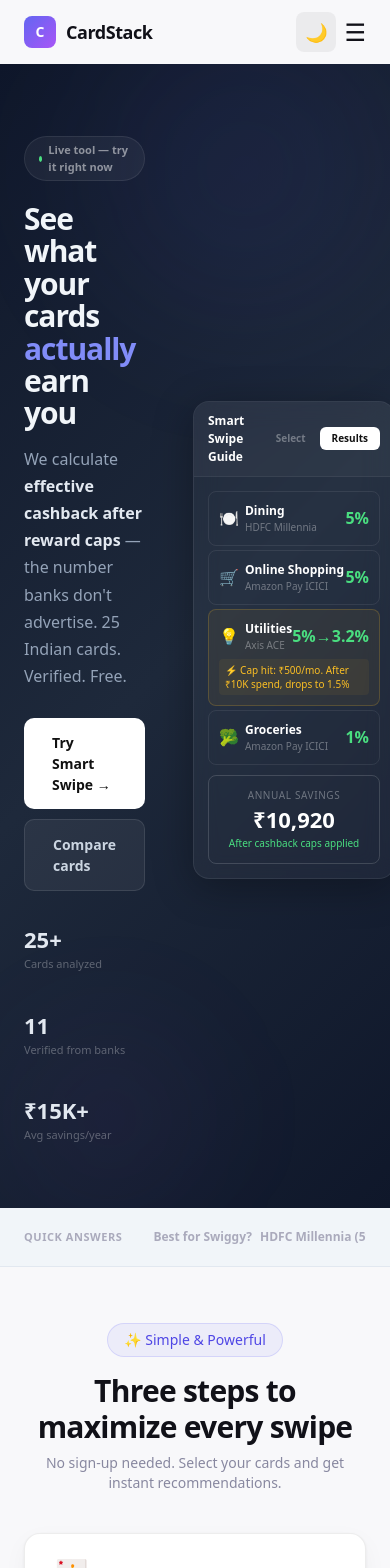
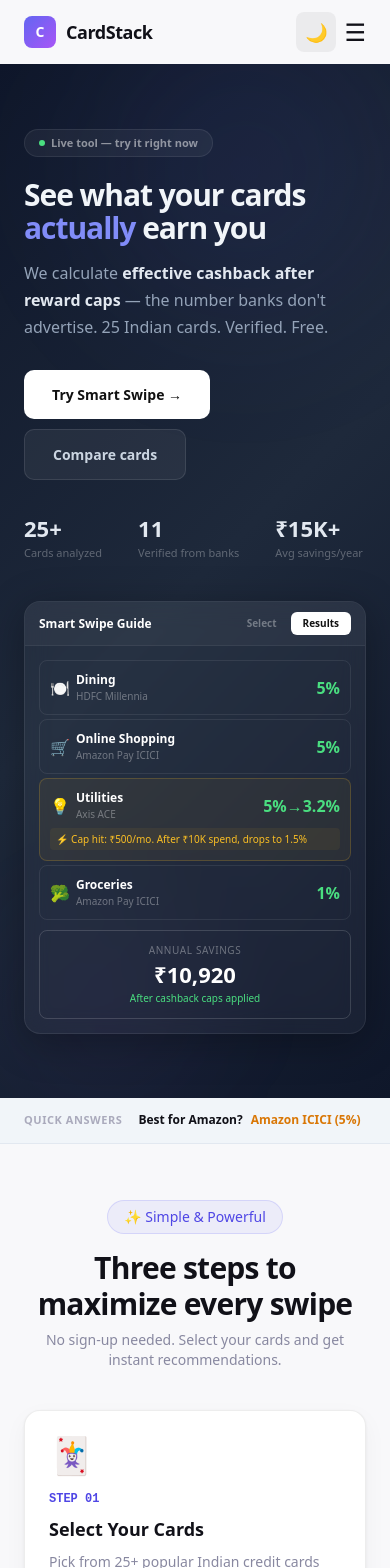
Before and after one commit to aipanhouse15-lab/cardstack, a Next.js app: page / in a window 390 px wide. Shown: the top 1568 px of the page. Built offline with nearby package versions, Linux system fonts and the light colour scheme.

Commit message:
Add files via upload

```diff
--- a/components/HomeClient.jsx
+++ b/components/HomeClient.jsx
@@ -133,7 +133,7 @@ export default function HomeClient() {
       <section style={{ background: "linear-gradient(135deg,#0f172a,#1e293b,#0f172a)", position: "relative", overflow: "hidden", marginTop: 64 }}>
         <div style={{ position:"absolute",top:-120,right:-80,width:450,height:450,borderRadius:"50%",background:"radial-gradient(circle,rgba(99,102,241,0.1),transparent 70%)",filter:"blur(60px)",pointerEvents:"none" }}/>
         <div style={{ position:"absolute",bottom:-60,left:-40,width:300,height:300,borderRadius:"50%",background:"radial-gradient(circle,rgba(168,85,247,0.06),transparent 70%)",filter:"blur(50px)",pointerEvents:"none" }}/>
-        <div style={{ maxWidth:1060, margin:"0 auto", padding:"72px 24px 64px", display:"grid", gridTemplateColumns:"1.15fr 0.85fr", gap:48, alignItems:"center", position:"relative", zIndex:2 }}>
+        <div className="max-w-[1060px] mx-auto px-6 py-16 md:py-[72px] grid grid-cols-1 md:grid-cols-[1.15fr_0.85fr] gap-10 md:gap-12 items-center relative z-[2]">
           <div style={{ transition:"all 0.7s", opacity:vis?1:0, transform:vis?"translateY(0)":"translateY(20px)" }}>
             <div style={{ display:"inline-flex", alignItems:"center", gap:6, background:"rgba(255,255,255,0.05)", border:"1px solid rgba(255,255,255,0.08)", borderRadius:100, padding:"5px 14px", marginBottom:22, fontSize:11, fontWeight:700, color:"rgba(255,255,255,0.5)" }}>
               <span style={{ width:6,height:6,borderRadius:"50%",background:"#4ade80" }}/> Live tool — try it right now
@@ -162,7 +162,13 @@ export default function HomeClient() {
       <section style={{ background:"var(--bg-section-slate)", borderBottom:"1px solid var(--border-section-slate)", padding:"14px 24px" }}>
         <div style={{ maxWidth:900, margin:"0 auto", display:"flex", alignItems:"center", gap:16, overflow:"hidden" }}>
           <span className="text-[11px] font-extrabold uppercase tracking-wider flex-shrink-0" style={{color:"var(--text-faint)"}}>Quick answers</span>
-          <div style={{ display:"flex", gap:10, overflow:"hidden", flex:1 }}>
+          {/* Mobile: show only active pick */}
+          <div className="flex md:hidden items-center gap-2 flex-1 min-w-0">
+            <span className="text-xs font-bold truncate" style={{color:"var(--text)"}}>{QUICK_PICKS[quickIdx].q}</span>
+            <span className="text-xs font-semibold flex-shrink-0" style={{color:QUICK_PICKS[quickIdx].c}}>{QUICK_PICKS[quickIdx].a}</span>
+          </div>
+          {/* Desktop: show all */}
+          <div className="hidden md:flex" style={{ gap:10, overflow:"hidden", flex:1 }}>
             {QUICK_PICKS.map((q,i)=>(<div key={i} style={{ display:"flex", gap:8, alignItems:"center", padding:"6px 14px", borderRadius:8, flexShrink:0, cursor:"pointer", transition:"all 0.3s", background:i===quickIdx?`${q.c}08`:"transparent", border:i===quickIdx?`1.5px solid ${q.c}25`:"1px solid transparent" }}>
               <span className="text-xs font-bold" style={{color:i===quickIdx?"var(--text)":"var(--text-faint)"}}>{q.q}</span>
               <span className="text-xs font-semibold" style={{color:i===quickIdx?q.c:"var(--text-faint)"}}>{q.a}</span>
@@ -204,10 +210,10 @@ export default function HomeClient() {
               <div className="p-5" style={{background:"var(--bg-card)"}}>
                 <div className="flex gap-5 flex-wrap">
                   <div className="flex-shrink-0 rounded-xl flex items-center justify-center text-4xl" style={{width:88,height:56,background:`${c.color}0a`,border:`1.5px solid ${c.color}18`}}>{c.img}</div>
-                  <div className="flex-1" style={{minWidth:260}}>
+                  <div className="flex-1 min-w-0">
                     <h3 className="text-xl font-extrabold" style={{color:"var(--text)"}}>{c.name}</h3>
                     <p className="text-sm mt-0.5 mb-3" style={{color:"var(--text-muted)"}}>{c.bank}</p>
-                    <div className="grid gap-3 py-3 mb-3" style={{gridTemplateColumns:"repeat(5,1fr)",borderTop:"1px solid var(--border-light)",borderBottom:"1px solid var(--border-light)"}}>
+                    <div className="grid grid-cols-3 md:grid-cols-5 gap-3 py-3 mb-3" style={{borderTop:"1px solid var(--border-light)",borderBottom:"1px solid var(--border-light)"}}>
                       {[["Fee",c.fee,c.feeNote,false],["Best",c.rate,c.rateCat,true],["Base",c.base,null,false],["Lounge",c.lounge,null,false],["Cap",c.cap||"None",null,false]].map(([l,v,s,ig],j)=>(
                         <div key={j}><div className="text-[10px] font-semibold uppercase tracking-wider" style={{color:"var(--text-faint)"}}>{l}</div><div className="text-[15px] font-extrabold mt-0.5" style={{color:ig?"var(--green)":(l==="Cap"&&v!=="None"?"var(--orange)":"var(--text)")}}>{v}</div>{s&&<div className="text-[10px] mt-0.5" style={{color:ig?"var(--green)":"var(--text-faint)"}}>{s}</div>}</div>
                       ))}
@@ -231,7 +237,7 @@ export default function HomeClient() {
           <h2 className="text-2xl sm:text-3xl font-extrabold tracking-tight mb-1.5" style={{color:"var(--text)"}}>Four free tools. Real math.</h2>
           <p className="text-sm" style={{color:"var(--text-muted)"}}>Each one answers a different credit card question.</p>
         </div>
-        <div className="grid gap-3.5" style={{gridTemplateColumns:"repeat(2, 1fr)"}}>
+        <div className="grid grid-cols-1 sm:grid-cols-2 gap-3.5">
           {TOOLS.map((t,i)=>(
             <a key={i} href={t.href} style={{textDecoration:"none",color:"inherit"}}>
               <div className="rounded-2xl overflow-hidden transition-all cursor-pointer" style={{border:"1px solid var(--border)",boxShadow:"var(--shadow)",background:"var(--bg-card)"}}>
@@ -335,7 +341,7 @@ export default function HomeClient() {
 
       {/* ═══ 10. METHODOLOGY ═══ */}
       <section style={{ maxWidth:720, margin:"0 auto", padding:"40px 24px 56px" }}>
-        <div className="grid gap-6" style={{gridTemplateColumns:"1fr 1fr"}}>
+        <div className="grid grid-cols-1 md:grid-cols-2 gap-6">
           <div>
             <h2 className="text-xl font-extrabold tracking-tight mb-3.5" style={{color:"var(--text)"}}>How we calculate</h2>
             <p className="text-sm leading-relaxed mb-2.5" style={{color:"var(--text-muted)"}}><strong style={{color:"var(--text)"}}>Formula:</strong> (Points × Value) ÷ Spend × 100 = Effective %</p>
```
